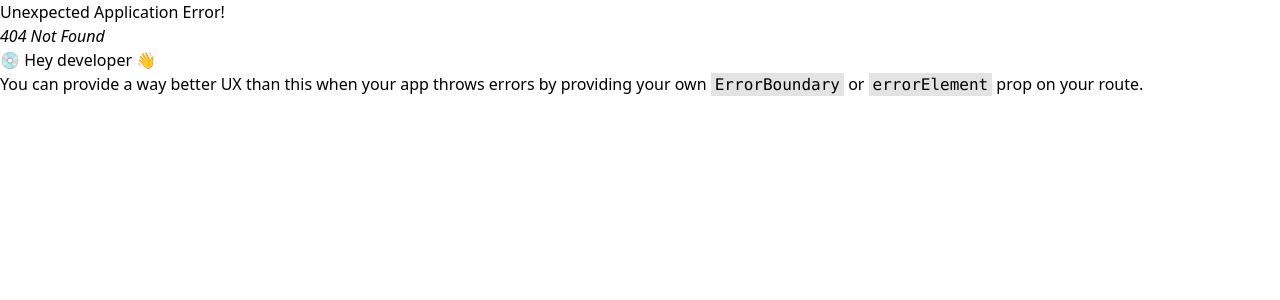
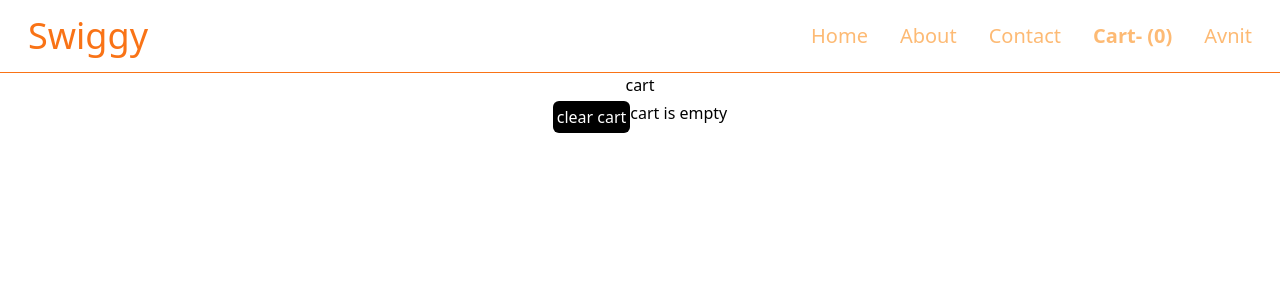
Before and after one commit to Avnit2303/Food-Restaurant, a React (Vite) app: page /cart in a window 1280 px wide. Before the commit this address had no page. Shown: the top 300 px of the page. Built offline with nearby package versions, Linux system fonts and the light colour scheme.

Commit message:
Add cart using redux

```diff
--- a/package.json
+++ b/package.json
@@ -14,8 +14,11 @@
     "tailwindcss": "^3.4.17"
   },
   "dependencies": {
+    "@reduxjs/toolkit": "^2.8.2",
     "react": "^19.1.0",
     "react-dom": "^19.1.0",
-    "react-router-dom": "^7.6.0"
+    "react-redux": "^9.2.0",
+    "react-router-dom": "^7.6.0",
+    "reduce": "^1.0.3"
   }
 }
--- a/src/componnet/Body.js
+++ b/src/componnet/Body.js
@@ -32,7 +32,7 @@ const Body = () => {
 
                     resobj.map((list) => (
                         <Link to={"/restaurant/" + list.info.id} key={list.info.id}>
-                            < Restaurantcard resdata={list} />
+                            <Restaurantcard resdata={list} />
                         </Link>
                     ))
                 }
--- /dev/null
+++ b/src/componnet/Cart.js
@@ -0,0 +1,31 @@
+import { useDispatch, useSelector } from "react-redux";
+import ShowlistMenu from "./ShowlistMenu";
+import { clearcart, removeitem } from "../utils/cartSlice";
+
+const Cart = () => {
+
+    const cartlist = useSelector((store) => store.cart.items)
+    const dispatch = useDispatch()
+
+    const handleclear = ()=>{
+          dispatch(clearcart())
+        }
+
+    return (
+        <>
+            <div className="flex justify-center">
+              <h1>cart</h1>
+              </div>
+              <div className="flex justify-center p-1">
+              <button className="bg-black p-1 rounded-md text-white" onClick={handleclear}>clear cart</button>
+              {cartlist.length === 0 && <h1>cart is empty</h1>}
+              </div>
+            <div className="w-6/12 bg-gray-100 my-3 shadow-lg mx-auto">
+           <ShowlistMenu item = {cartlist} />
+            </div>
+        </>
+    )
+}
+
+
+export default Cart;
--- a/src/componnet/Header.js
+++ b/src/componnet/Header.js
@@ -1,10 +1,13 @@
 import { Link } from "react-router";
 import  UserContexts  from "../utils/UserContext"
 import { useContext } from "react";
+import { useSelector } from "react-redux";
 
 const Header = () => {
 
     const {loggedinUser} = useContext(UserContexts)
+    const cartitems = useSelector((store)=>store.cart.items)
+    console.log(cartitems)
 
     return (
         <>
@@ -13,8 +16,8 @@ const Header = () => {
                     {/* <img src="./ss.png" alt="logo" /> */}
                     <p className="text-orange-500 text-4xl">Swiggy</p>
                 </div>
-                <div className="flex ">
-                    <ul className="flex gap-8 text-xl text-orange-300 items-center">
+                <div className="flex">
+                    <ul className="flex gap-8 text-xl text-orange-300 items-center cursor-pointer">
                         <Link to={"/"}>
                             <li>Home</li>
                         </Link>
@@ -24,7 +27,9 @@ const Header = () => {
                         <Link to={"/contact"}>
                             <li>Contact</li>
                         </Link>
-                        <li>Cart</li>
+                        <Link to={"/cart"}>
+                        <li className="font-bold ">Cart- ({cartitems.length})</li>
+                        </Link>
                         <li>{loggedinUser}</li>
                     </ul>
                 </div>
--- a/src/componnet/RestaurantMenu.js
+++ b/src/componnet/RestaurantMenu.js
@@ -5,7 +5,7 @@ import { useParams } from "react-router";
 
 const RestaurantMenu = () =>{
       const[cardinfo,setcardinfo]=useState([])
-       const[showitem,setshowitem] = useState(0);
+       const[showitem,setshowitem] = useState(null);
     const {resid} = useParams()
     useEffect(()=>{
         fetchdata();
--- a/src/componnet/ShowlistMenu.js
+++ b/src/componnet/ShowlistMenu.js
@@ -1,16 +1,22 @@
 import React from 'react'
 import { CDN_URL } from '../utils/contant'
+import { useDispatch } from 'react-redux'
+import { additems } from '../utils/cartSlice'
+import Cart from './Cart'
 
 function ShowlistMenu({ item }) {
-  console.log(item)
+  const dispatch = useDispatch()
+  const handleitme = (i) =>{
+    dispatch(additems(i))
+  }
+
 
   return (
-
     <>
       <div>
         {
-          item.map((i) => (
-            <div key={i.card?.info?.id} className='border-b-2 border-gray-200 p-2 m-2 flex justify-between'>
+          item.map((i,index) => (
+            <div key={i.card?.info?.id || index} className='border-b-2 border-gray-200 p-2 m-2 flex justify-between'>
               <div className='w-9/12'>
                 <div className='py-2'>
                   <span>{i.card?.info?.name}-</span>
@@ -18,8 +24,11 @@ function ShowlistMenu({ item }) {
                   <p>{i.card?.info?.description}</p>
                 </div>
               </div>
-            <div className='w-3/12 p-4'>
-              <img src={CDN_URL + i.card?.info?.imageId} className='w-full'/>
+            <div className='w-3/12 p-4 relative'>
+              <img src={CDN_URL + i.card?.info?.imageId} className='w-full rounded-xl'/>
+              <div className='absolute bottom-0 flex items-center px-7'>
+              <button className='text-green-400 text-lg border-2 bg-gray-200  border-gray-400 rounded-lg shadow-2xl py-1 px-7' onClick={() => handleitme(i)}>ADD</button>
+              </div>
             </div>
             </div>
           ))
--- a/src/componnet/ShowresMenu.js
+++ b/src/componnet/ShowresMenu.js
@@ -3,27 +3,20 @@ import ShowlistMenu from "./ShowlistMenu";
 
 const ShowresMenu = ({ data,showitems,setshowitem,indexs }) => {
     const handleclick = () =>{
-        if(indexs == indexs){
-            setshowitem(null)
-            console.log(indexs)
-        }
-        else{
             setshowitem()
         }
 
-    }
-
-    console.log(data)
+    // console.log(data)
     return (
         <>
 
             <div>
                 <div className="w-6/12 bg-gray-100 my-3 shadow-lg mx-auto">
-                    <div className="flex justify-between cursor-pointer" onClick={handleclick}>
+                    <div className="flex justify-between cursor-pointer" onClick={() => handleclick(indexs)}>
                         <span className="text-2xl">{data.title} ({data?.itemCards?.length})</span>
                         <span>🔽</span>
                     </div>
-                   { showitems && <ShowlistMenu item ={data.itemCards}/> }
+                   { showitems  && <ShowlistMenu item ={data.itemCards}/> }
                 </div>
 
             </div>
--- /dev/null
+++ b/src/utils/cartSlice.js
@@ -0,0 +1,22 @@
+import { createSlice } from "@reduxjs/toolkit";
+
+const cartSlice = createSlice({
+    name:"cart",
+    initialState:{
+        items:[],
+    },
+    reducers:{
+        additems:(state,action) =>{
+            state.items.push(action.payload)
+        },
+        removeitem:(state,action)=>{
+            state.items.pop()
+        },
+        clearcart:(state)=>{
+            state.items.length = 0;
+        },
+    },
+});
+
+export const {additems,removeitem,clearcart} = cartSlice.actions;
+export default cartSlice.reducer;
--- /dev/null
+++ b/src/utils/cartstore.js
@@ -0,0 +1,10 @@
+import { configureStore } from "@reduxjs/toolkit";
+import cartReducer from "./cartSlice"
+const cartstore = configureStore({
+    reducer:{
+        cart:cartReducer,
+    },
+
+});
+
+export default cartstore;
```
Also changed, not shown: src/App.js (+9 -0 lines), 1 other file (tests, documents, lock files or other folders).
